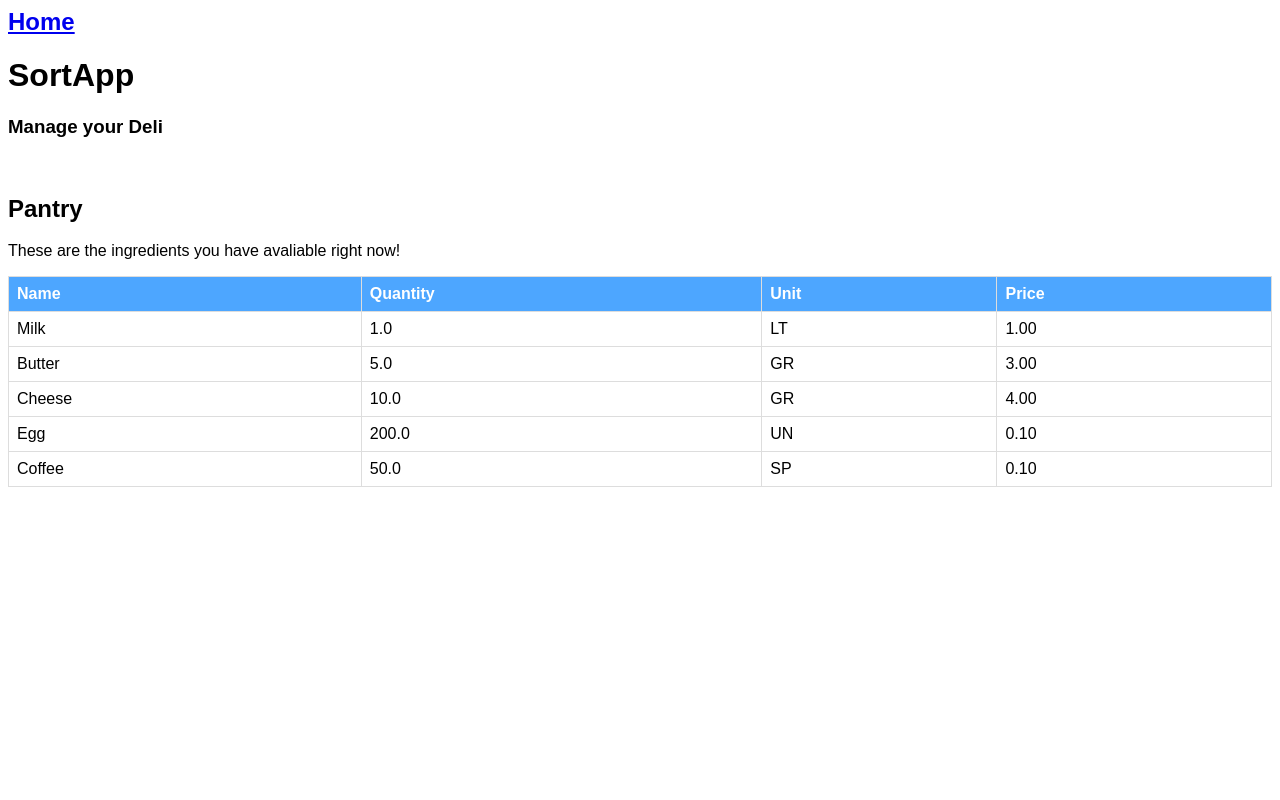
After one commit to emadrigalsw/sortapp, a Django app: page /pantry/ in a window 1280 px wide. The commit adds this page. Run offline with Django 4.2, Linux system fonts and the light colour scheme; data comes from the database, SQL or seed files in the repository.

Commit message:
Change in home of the font of text Create the pantry list basic with view only

```diff
--- a/SortApp/inventory/models.py
+++ b/SortApp/inventory/models.py
@@ -33,6 +33,9 @@ class Ingredient(models.Model):
     def __str__(self):
         return self.name
 
+    def get_absolute_url(self):
+        return "/pantry"
+
 
 class MenuItem(models.Model):
     title = models.CharField(max_length=20)
--- /dev/null
+++ b/SortApp/inventory/static/inventory/styles.css
@@ -0,0 +1,36 @@
+/* Estilo para el fondo de la cabecera */
+header {
+    background-color: #4da6ff;
+  }
+
+  /* Estilo para el texto de la cabecera */
+  header h1, header h2, header h3 {
+    color: white;
+  }
+
+  /* Estilo para los enlaces de la cabecera */
+  header a {
+    color: white;
+    text-decoration: none;
+  }
+
+body {
+    font-family: Arial, Helvetica, sans-serif;
+  }
+
+.clickup-table {
+    border-collapse: collapse;
+    width: 100%;
+    font-family: Arial, sans-serif;
+  }
+
+  .clickup-table th, .clickup-table td {
+    border: 1px solid #ddd;
+    padding: 8px;
+    text-align: left;
+  }
+
+  .clickup-table th {
+    background-color: #4da6ff;
+    color: white;
+  }
--- a/SortApp/inventory/templates/inventory/base.html
+++ b/SortApp/inventory/templates/inventory/base.html
@@ -1,5 +1,8 @@
 <head>
+  {% block head %}
+  {% endblock %}
 </head>
+
 <body>
     <a href="{% url 'home' %}"><h2>Home</h2></a>
     <h1> SortApp </h1>
--- /dev/null
+++ b/SortApp/inventory/templates/inventory/pantry.html
@@ -0,0 +1,34 @@
+{% extends './base.html' %}
+{% load static %}
+
+{% block head %}
+<link rel="stylesheet" href="{% static 'inventory/styles.css' %}">
+{% endblock %}
+
+{% block content %}
+<h2>Pantry</h2>
+<p>These are the ingredients you have avaliable right now!</p>
+
+<table class="clickup-table">
+    <thead>
+        <tr>
+            <th>Name</th>
+            <th>Quantity</th>
+            <th>Unit</th>
+            <th>Price</th>
+        </tr>
+    </thead>
+    <tbody>
+    {% for item in object_list %}
+        <tr>
+            <td>{{ item.name }}</td>
+            <td>{{ item.quantity }}</td>
+            <td>{{ item.unit }}</td>
+            <td>{{ item.price_per_unit }}</td>
+        </tr>
+    {% endfor %}
+    </tbody>
+</table>
+
+
+{% endblock %}
--- a/SortApp/inventory/urls.py
+++ b/SortApp/inventory/urls.py
@@ -3,4 +3,5 @@ from . import views
 
 urlpatterns = [
     path('', views.home, name='home'),
+    path('pantry/', views.Pantry.as_view(), name='pantry'),
 ]
--- a/SortApp/inventory/views.py
+++ b/SortApp/inventory/views.py
@@ -1,4 +1,6 @@
 from django.shortcuts import render
+from django.views.generic import ListView
+from .models import Ingredient
 
 # Create your views here.
 
@@ -6,3 +8,8 @@ from django.shortcuts import render
 def home(request):
     context = {'text': 'Welcome to SortApp, your Deli manager'}
     return render(request, 'inventory/home.html', context)
+
+
+class Pantry(ListView):
+    model = Ingredient
+    template_name = "inventory/pantry.html"
```
Also changed, not shown: SortApp/inventory/templates/inventory/home.html (+12 -5 lines). Lines whose indentation alone changed are shown as unchanged.
